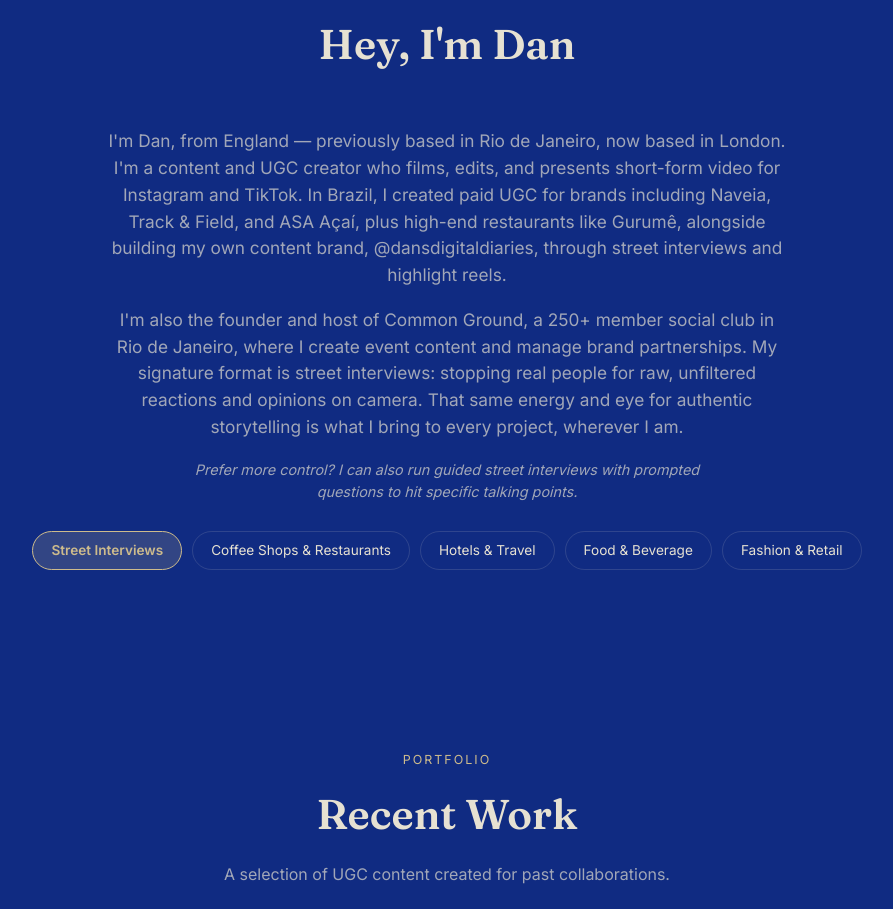
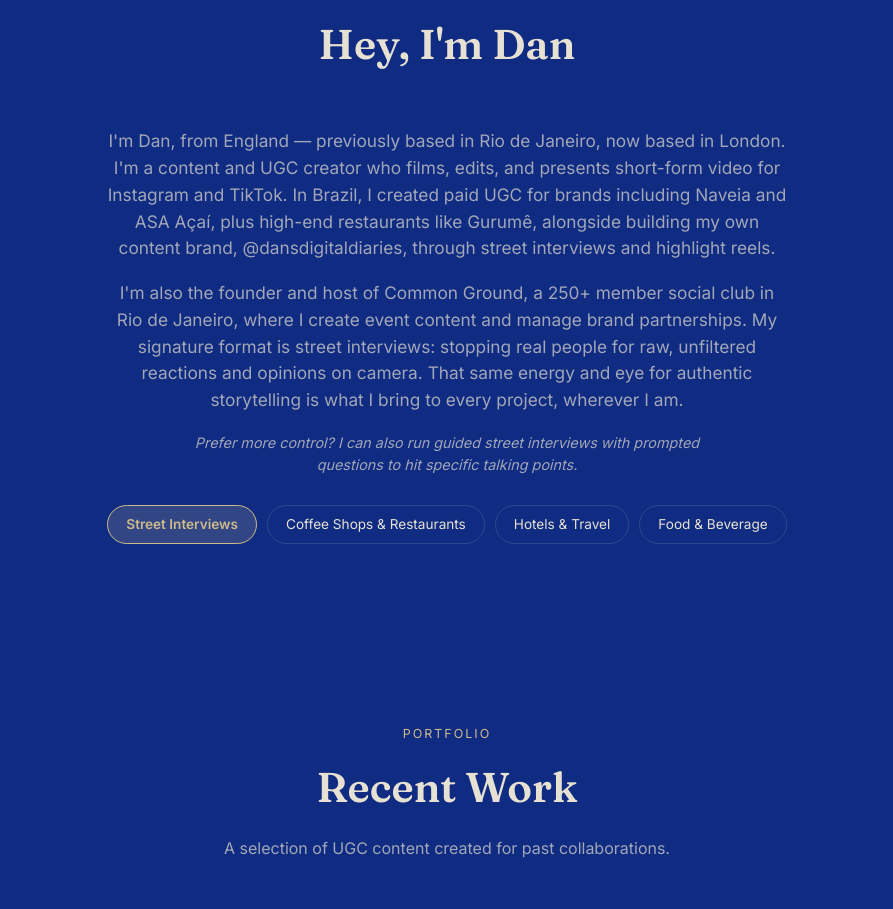
Before and after one commit to danwhitt2002/Common-Ground, a plain HTML site: page media-kit/artifact-preview.html in a window 1280 px wide. Shown: the part 1300-2209 px from the top of the page, without its empty margins (193-1086 px from the left). Drawn offline with Linux system fonts and the light colour scheme.

Commit message:
Sync artifact preview: remove Track & Field, restore view counts
Co-Authored-By: Claude Sonnet 5 <noreply@anthropic.com>
Claude-Session: https://claude.ai/code/session_01QbWSJ4m6DaLrBPjjbyB7xX

```diff
--- a/media-kit/artifact-preview.html
+++ b/media-kit/artifact-preview.html
@@ -652,9 +652,9 @@ footer {
           I'm Dan, from England &mdash; previously based in Rio de Janeiro, now based
           in London. I'm a content and UGC creator who films, edits, and presents
           short-form video for Instagram and TikTok. In Brazil, I created paid UGC for
-          brands including Naveia, Track &amp; Field, and ASA A&ccedil;a&iacute;, plus
-          high-end restaurants like Gurum&ecirc;, alongside building my own content
-          brand, @dansdigitaldiaries, through street interviews and highlight reels.
+          brands including Naveia and ASA A&ccedil;a&iacute;, plus high-end restaurants
+          like Gurum&ecirc;, alongside building my own content brand,
+          @dansdigitaldiaries, through street interviews and highlight reels.
         </p>
         <p class="about-body">
           I'm also the founder and host of Common Ground, a 250+ member social club
@@ -672,7 +672,6 @@ footer {
           <span>Coffee Shops &amp; Restaurants</span>
           <span>Hotels &amp; Travel</span>
           <span>Food &amp; Beverage</span>
-          <span>Fashion &amp; Retail</span>
         </div>
       </div>
     </section>
```
